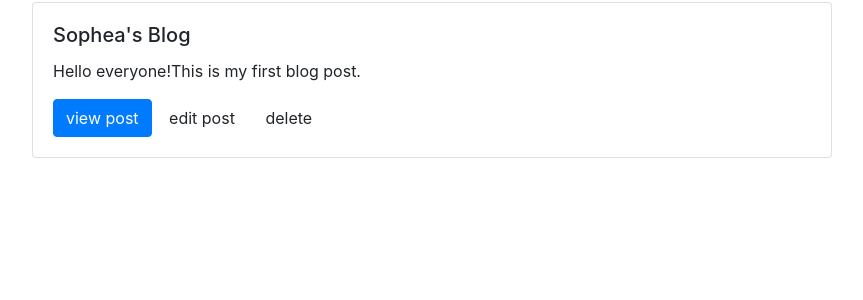
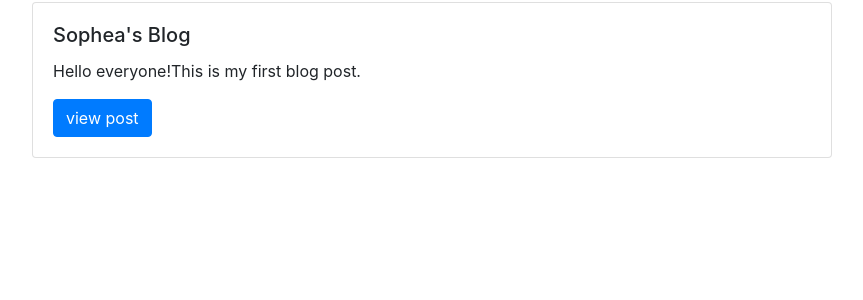
Before and after one commit to rrtpy/tepy, a Django app: template theblog/templates/home.html in a window 1280 px wide. Shown: the part 134-434 px from the top of the page, without its empty margins (93-956 px from the left). Run offline with Django 4.2, Linux system fonts and the light colour scheme; the template is opened without the code that fills it: values that come from a table or form of the project are taken from there, others are empty; data comes from the database, SQL or seed files in the repository.

Commit message:
please work 4

```diff
--- a/theblog/templates/home.html
+++ b/theblog/templates/home.html
@@ -10,8 +10,8 @@
       <a href="{% url 'article-detail' post.pk %}" class="btn btn-primary">view post</a>
       {% comment %} {% if user.is_authenticated %}
         {% if user.id == post.author.id %} {% endcomment %}
-      <a href="{% url 'Update_post' post.pk %}" class="btn btn-primary-dark">edit post</a>
-      <a href="{% url 'delete_post' post.pk %}" class="btn btn-primary-dark">delete</a>
+      {% comment %} <a href="{% url 'Update_post' post.pk %}" class="btn btn-primary-dark">edit post</a>
+      <a href="{% url 'delete_post' post.pk %}" class="btn btn-primary-dark">delete</a> {% endcomment %}
         {% comment %} {% endif %}
       {% endif %} {% endcomment %}
     </div>
```
